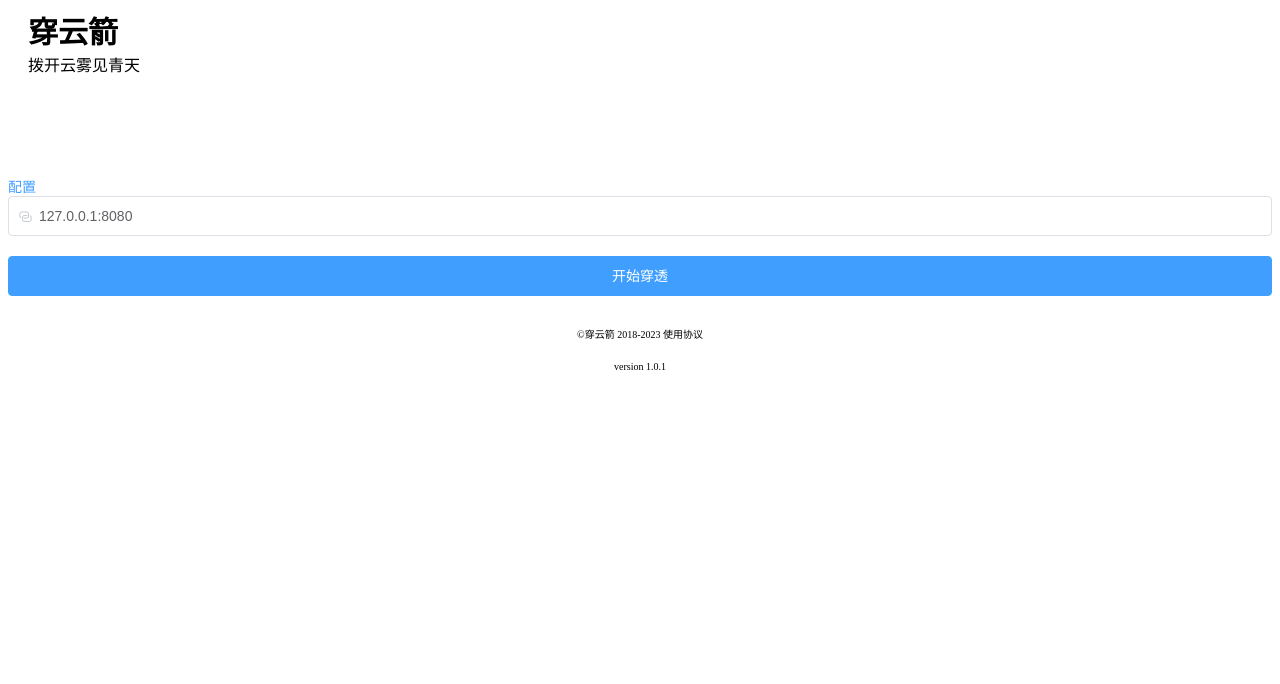
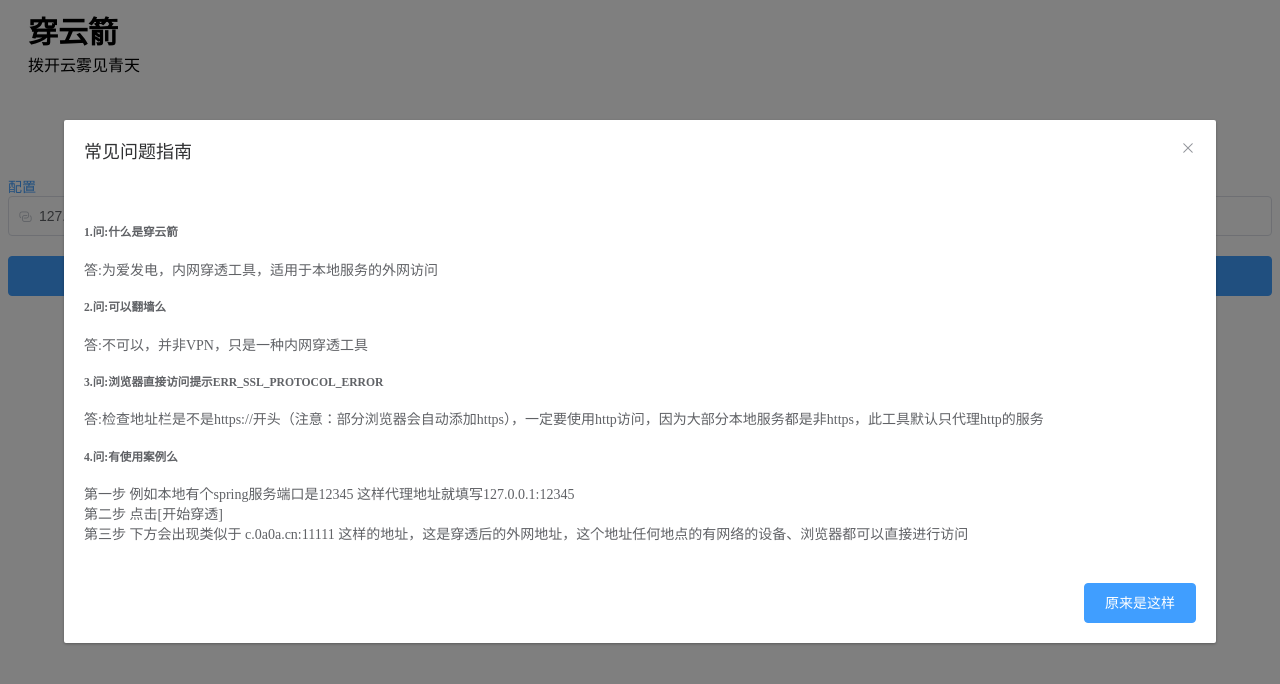
Before and after one commit to lmb1113/cyj, a Vue app in the folder frontend/: page / in a window 1280 px wide. Shown: the top 684 px of the page. Built offline with nearby package versions, Linux system fonts and the light colour scheme; what vue-clipboard2 would draw is missing.

Commit message:
添加指南提示&version 1.0.2

```diff
--- a/frontend/src/App.vue
+++ b/frontend/src/App.vue
@@ -35,14 +35,36 @@
     </el-row>
     <el-row style="margin-top: 20px;">
       <div class="copyright-div">
-        <p style="font-size: 10px;">©穿云箭 2018-2023 使用协议</p>
-        <p style="font-size: 10px;">version 1.0.1</p>
+        <p style="font-size: 10px;">©穿云箭 2018-2024 使用协议</p>
+        <p style="font-size: 10px;">version 1.0.2</p>
+        <el-link :underline="false" @click="dialogVisible = true" type="primary">使用指南</el-link>
+        <br>
+        <el-link :underline="false" target="_blank" @click="gotoBrowser('https://qm.qq.com/q/lhm1yvQQN4')"
+          type="primary">交流Q群</el-link>
       </div>
     </el-row>
+    <el-dialog title="常见问题指南" :visible.sync="dialogVisible" width="90%">
+      <h5>1.问:什么是穿云箭</h5>
+      <span>答:为爱发电，内网穿透工具，适用于本地服务的外网访问</span>
+      <h5>2.问:可以翻墙么</h5>
+      <span>答:不可以，并非VPN，只是一种内网穿透工具</span>
+      <h5>3.问:浏览器直接访问提示ERR_SSL_PROTOCOL_ERROR</h5>
+      <span>答:检查地址栏是不是https://开头（注意：部分浏览器会自动添加https），一定要使用http访问，因为大部分本地服务都是非https，此工具默认只代理http的服务</span>
+      <h5>4.问:有使用案例么</h5>
+      <span>第一步 例如本地有个spring服务端口是12345 这样代理地址就填写127.0.0.1:12345</span>
+      <br>
+      <span>第二步 点击[开始穿透]</span>
+      <br>
+      <span>第三步 下方会出现类似于 c.0a0a.cn:11111 这样的地址，这是穿透后的外网地址，这个地址任何地点的有网络的设备、浏览器都可以直接进行访问</span>
+      <span slot="footer" class="dialog-footer">
+        <el-button type="primary" @click="dialogVisible = false">原来是这样</el-button>
+      </span>
+    </el-dialog>
   </div>
 </template>
 <script>
 import { Run, Stop } from '../wailsjs/go/proxy/Options.js'
+import { BrowserOpenURL } from '../wailsjs/runtime/runtime.js'
 export default {
   name: "App",
   data() {
@@ -51,7 +73,8 @@ export default {
       localhost: "127.0.0.1:8080",
       remoteAddr: "",
       mode: 1,
-      recording: false
+      recording: false,
+      dialogVisible: true
     }
   },
   methods: {
@@ -81,6 +104,9 @@ export default {
     },
     copyError() {
       this.$message.error("复制失败")
+    },
+    gotoBrowser(url) {
+      BrowserOpenURL(url)
     }
   }
 };
@@ -146,6 +172,6 @@ export default {
   display: flex;
   justify-content: center;
   text-align: center;
-  flex-direction:column;
+  flex-direction: column;
 }
 </style>
```
Also changed, not shown: 12 other files (tests, documents, lock files or other folders).
